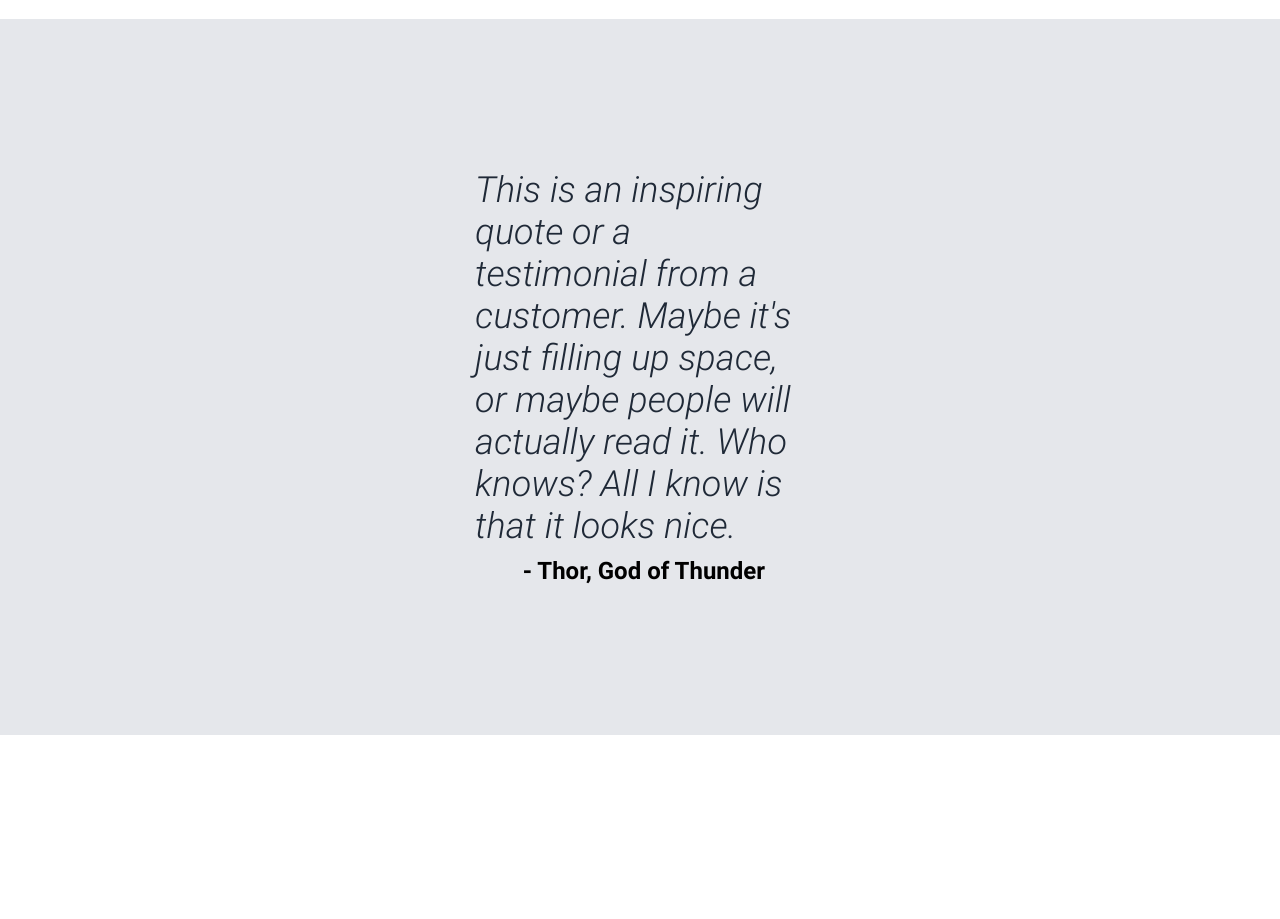
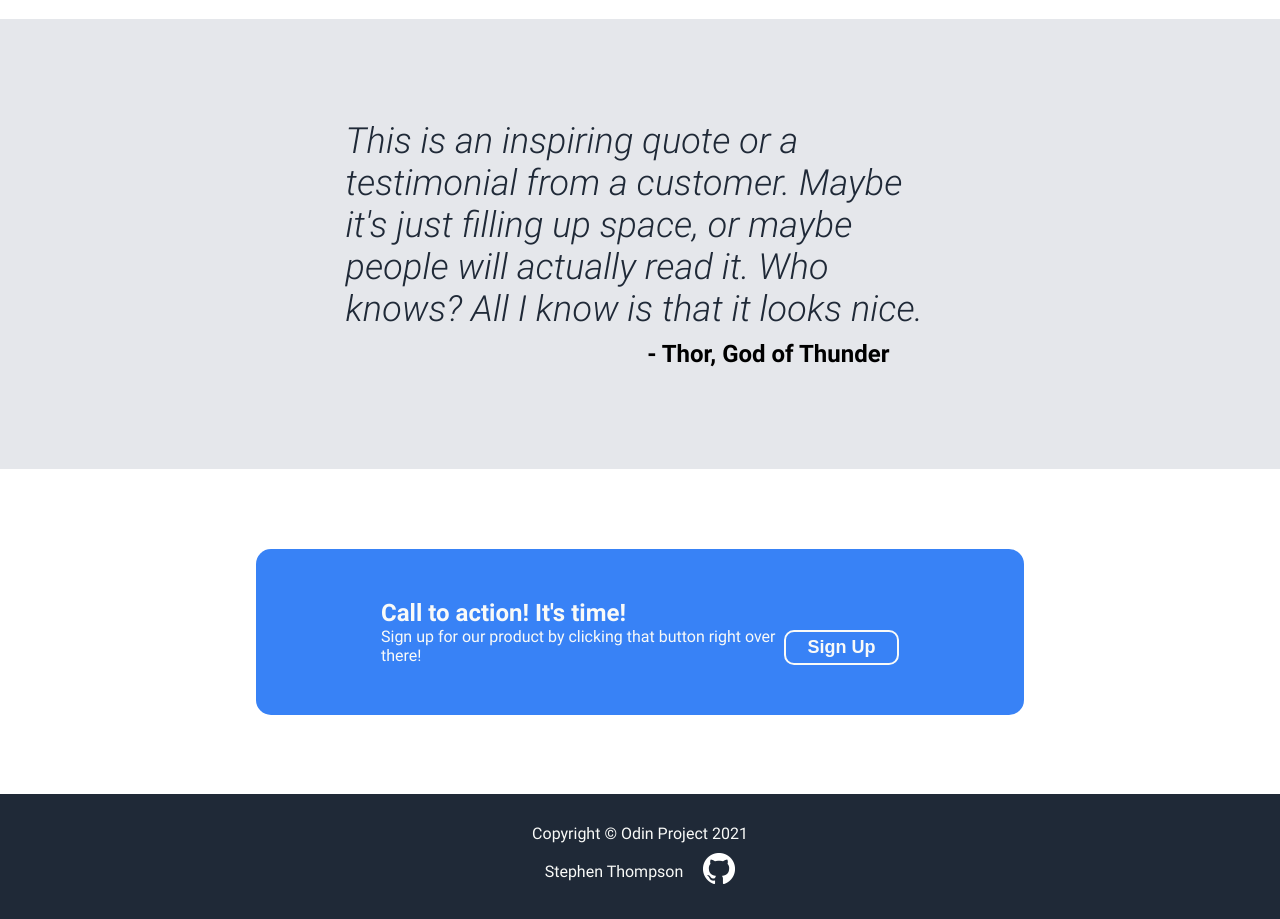
Before and after one commit to sthompson33/Landing-Page, a plain HTML site: page index.html in a window 1280 px wide. Shown: the part 980-1899 px from the top of the page. Before the commit the page ends 1715 px from the top, so only its background shows below. Drawn offline with Linux system fonts and the light colour scheme.

Commit message:
finished sign up section and footer

```diff
--- a/index.html
+++ b/index.html
@@ -56,16 +56,31 @@
     </div>
 
     <div class="quote-section">
-        <div class="quote">This is an inspiring quote or a testimonial from a
-            customer. Maybe it's just filling up space, or maybe people will actually read it.
-            Who knows? All I know is that it looks nice.
+        <div class="quote-container">
+            <div class="quote">This is an inspiring quote or a testimonial from a
+                customer. Maybe it's just filling up space, or maybe people will actually read it.
+                Who knows? All I know is that it looks nice.
+            </div>
+            <div class="signature">- Thor, God of Thunder</div>
         </div>
-        <div class="signature">- Thor, God of Thunder</div>
     </div>
 
-    <div class="sign-up"></div>
+    <div class="sign-up">
+        <div class="action-box">
+            <div class="action-left">
+                <p class="action-header">Call to action! It's time!</p>
+                <p class="action-secondary">Sign up for our product by clicking that button right over there!</p>
+            </div>
+            <button>Sign Up</button>
+        </div>
+    </div>
 
-    <footer></footer>
+    <footer>
+        <p>Copyright <span>&copy;</span> Odin Project 2021</p>
+        <p class="link">Stephen Thompson <a href="https://github.com/sthompson33/Landing-Page">
+            <img src="images/GitHub-Mark-Light-32px.png">
+        </a></p>
+    </footer>
 
 </body>
 </html>
--- a/styles.css
+++ b/styles.css
@@ -160,11 +160,19 @@ button:hover {
 
 .quote-section {
     display: flex;
+    justify-content: center;
+    background-color: var(--gray);
+    height: 450px;
+}
+
+.quote-container {
+    display: flex;
     flex-direction: column;
+    justify-content: center;
+    align-items: center;
     gap: 10px;
     text-align: left;
-    background-color: var(--gray);
-    padding: 150px 475px;
+    max-width: 46vw;
 }
 
 .quote {
@@ -178,5 +186,59 @@ button:hover {
     font-size: 24px;
     font-weight: 600;
     align-self: flex-end;
-    padding-right: 40px;
+    padding-right: 45px;
 }
+
+/*Sign Up Section*/
+
+.sign-up {
+    display: flex;
+    justify-content: center;
+    align-items: center;
+    height: 325px;
+}
+
+.action-box {
+    display: flex;
+    justify-content: space-between;
+    width: 60vw;
+    margin: 0 auto;
+    background-color: var(--blue);
+    padding: 50px 125px;
+    border-radius: 15px;
+}
+
+.action-header {
+    font-size: 24px;
+    font-weight: 600;
+    color: var(--white);
+}
+
+.action-secondary {
+    color: var(--white);
+}
+
+.action-left {
+    display: flex;
+    flex-direction: column;
+}
+
+.action-box button {
+    border: 2px solid var(--white);
+    align-self: flex-end;
+}
+
+footer {
+    display: flex;
+    flex-direction: column;
+    align-items: center;
+    justify-content: center;
+    color: var(--white);
+    padding: 30px 0;
+    gap: 10px;
+}
+
+.link {
+    display: flex;
+    align-items: center;
+}
```
Also changed, not shown: images/GitHub-Mark-Light-32px.png (added).
